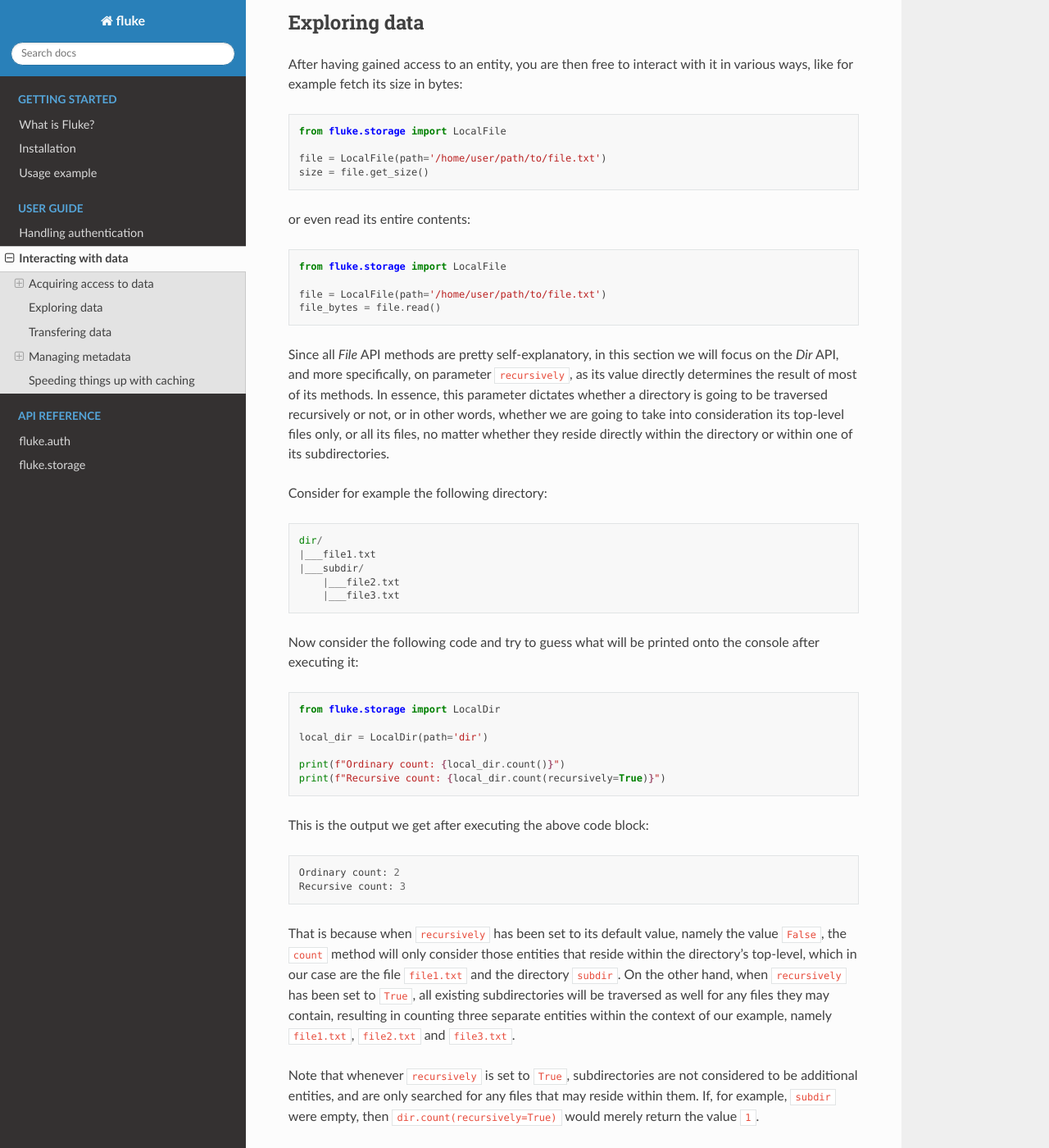
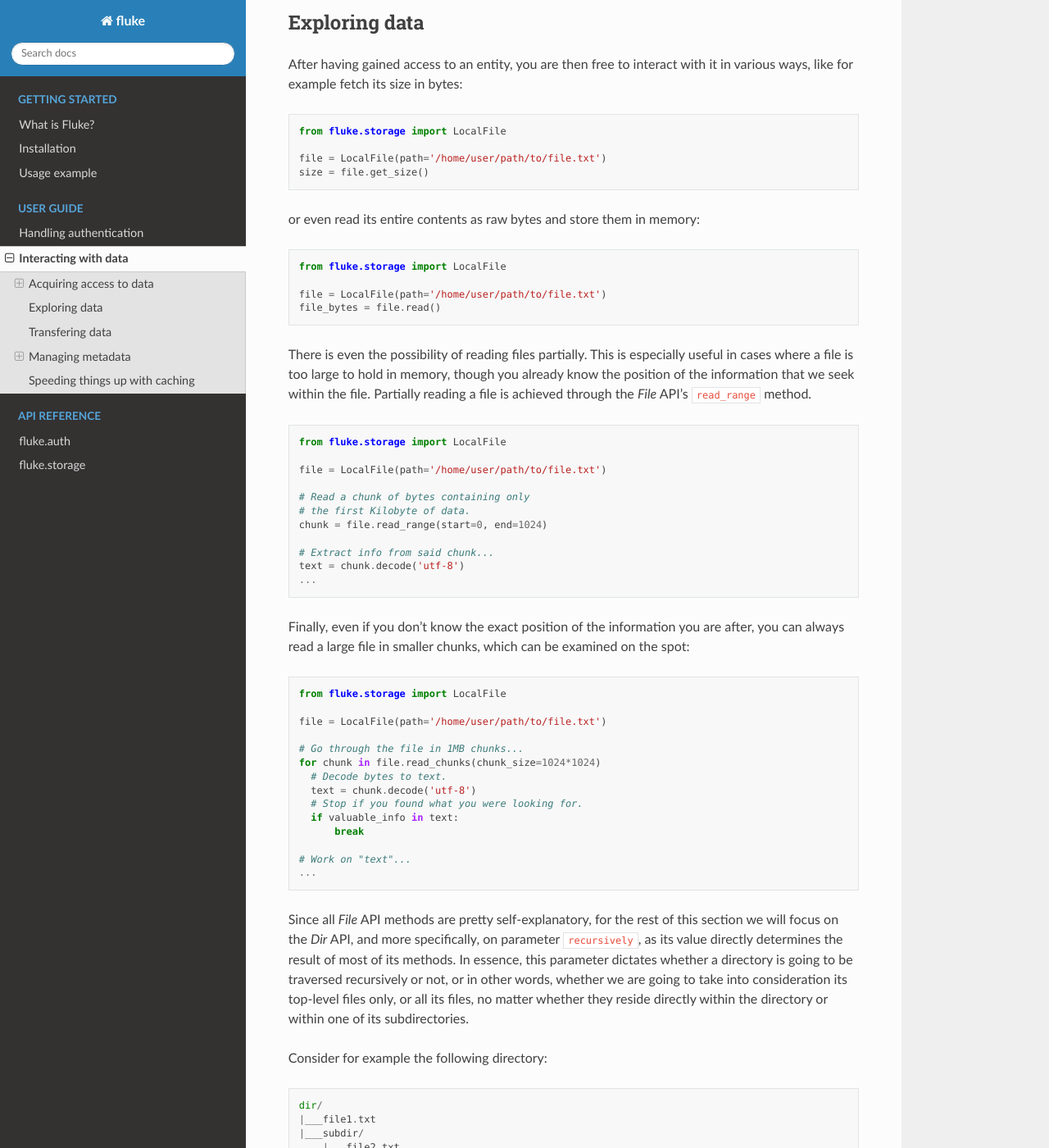
Before and after one commit to manoss96/fluke, a Sphinx documentation site: the page built from docs/source/user_guide/interacting_with_data.rst, in a window 1280 px wide and 1400 px high, scrolled down 3165 px. Shown: the whole window at 82% size. Built offline with Sphinx 7.4.7 and the Read the Docs theme 2.0.0, drawn with Linux system fonts in a browser that asks for light colours; some of the changed text lies outside the part shown.

Commit message:
update docs

```diff
--- a/docs/source/user_guide/interacting_with_data.rst
+++ b/docs/source/user_guide/interacting_with_data.rst
@@ -97,7 +97,7 @@ class's context manager:
     path='path/within/amazon/s3/bucket/dir'
   ) as aws_dir:
 
-    # Interact with aws_dir.
+    # Interact with "aws_dir".
     ...
 
 .. _accesing-files-through-a-directory:
@@ -193,7 +193,7 @@ fetch its size in bytes:
   file = LocalFile(path='/home/user/path/to/file.txt')
   size = file.get_size()
 
-or even read its entire contents:
+or even read its entire contents as raw bytes and store them in memory:
 
 .. code-block:: python
 
@@ -202,14 +202,55 @@ or even read its entire contents:
   file = LocalFile(path='/home/user/path/to/file.txt')
   file_bytes = file.read()
 
-Since all *File* API methods are pretty self-explanatory, in this section
-we will focus on the *Dir* API, and more specifically, on parameter
-``recursively``, as its value directly determines the result of most
-of its methods. In essence, this parameter dictates whether a directory
-is going to be traversed recursively or not, or in other words, whether
-we are going to take into consideration its top-level files only, or all
-its files, no matter whether they reside directly within the directory or
-within one of its subdirectories.
+There is even the possibility of reading files partially. This is especially
+useful in cases where a file is too large to hold in memory, though you already
+know the position of the information that we seek within the file. Partially
+reading a file is achieved through the *File* API's ``read_range`` method.
+
+.. code-block:: python
+
+  from fluke.storage import LocalFile
+
+  file = LocalFile(path='/home/user/path/to/file.txt')
+
+  # Read a chunk of bytes containing only
+  # the first Kilobyte of data.
+  chunk = file.read_range(start=0, end=1024)
+
+  # Extract info from said chunk...
+  text = chunk.decode('utf-8')
+  ...
+
+Finally, even if you don't know the exact position of the information
+you are after, you can always read a large file in smaller chunks,
+which can be examined on the spot:
+
+.. code-block:: python
+
+  from fluke.storage import LocalFile
+
+  file = LocalFile(path='/home/user/path/to/file.txt')
+
+  # Go through the file in 1MB chunks...
+  for chunk in file.read_chunks(chunk_size=1024*1024)
+    # Decode bytes to text.
+    text = chunk.decode('utf-8')
+    # Stop if you found what you were looking for.
+    if valuable_info in text:
+        break
+
+  # Work on "text"...
+  ...
+
+
+Since all *File* API methods are pretty self-explanatory, for the rest
+of this section we will focus on the *Dir* API, and more specifically,
+on parameter ``recursively``, as its value directly determines the result
+of most of its methods. In essence, this parameter dictates whether a
+directory is going to be traversed recursively or not, or in other words,
+whether we are going to take into consideration its top-level files only,
+or all its files, no matter whether they reside directly within the directory
+or within one of its subdirectories.
 
 Consider for example the following directory:
 
@@ -285,19 +326,25 @@ all in just a few lines of code:
   ):
       aws_dir.transfer_to(dst=azr_dir, recursively=True)
 
-This is what you should be seeing during the method's execution, provided
-that you have not set parameter ``show_progress`` to ``False``:
+Unless you set parameter ``suppress_output`` to ``True``, Fluke will go
+on to print the progress of the transfer onto the console:
 
-.. image:: data_transfer_progress.jpg
-  :width: 700
-  :height: 35
-  :alt: Data transfer progress
+.. image:: transfer_files_without_chunk_size.jpg
+  :alt: Data transfer progress (without chunk_size)
+
+Furthermore, if you set parameter ``chunk_size``, the method will
+produce an even more verbose output, as files will be transfered
+in distinct chunks instead of all at once:
+
+.. image:: transfer_files_with_chunk_size.jpg
+  :alt: Data transfer progress (with chunk_size)
+
 
 Finally, it is important to note that if anything goes wrong during
 the transfer of one or more entities, then an appropriate message
 will be displayed after the method is done with being executed:
 
-.. image:: data_transfer_error.jpg
+.. image:: transfer_files_with_error.jpg
   :width: 700
   :alt: Data transfer error
 
```
Also changed, not shown: other parts of docs/source/user_guide/interacting_with_data.rst (+1 -1 lines), docs/source/user_guide/data_transfer_error.jpg (deleted), docs/source/user_guide/data_transfer_progress.jpg (deleted), docs/source/user_guide/transfer_files_with_chunk_size.jpg (added), docs/source/user_guide/transfer_files_with_error.jpg (added), docs/source/user_guide/transfer_files_without_chunk_size.jpg (added), 1 other file.
